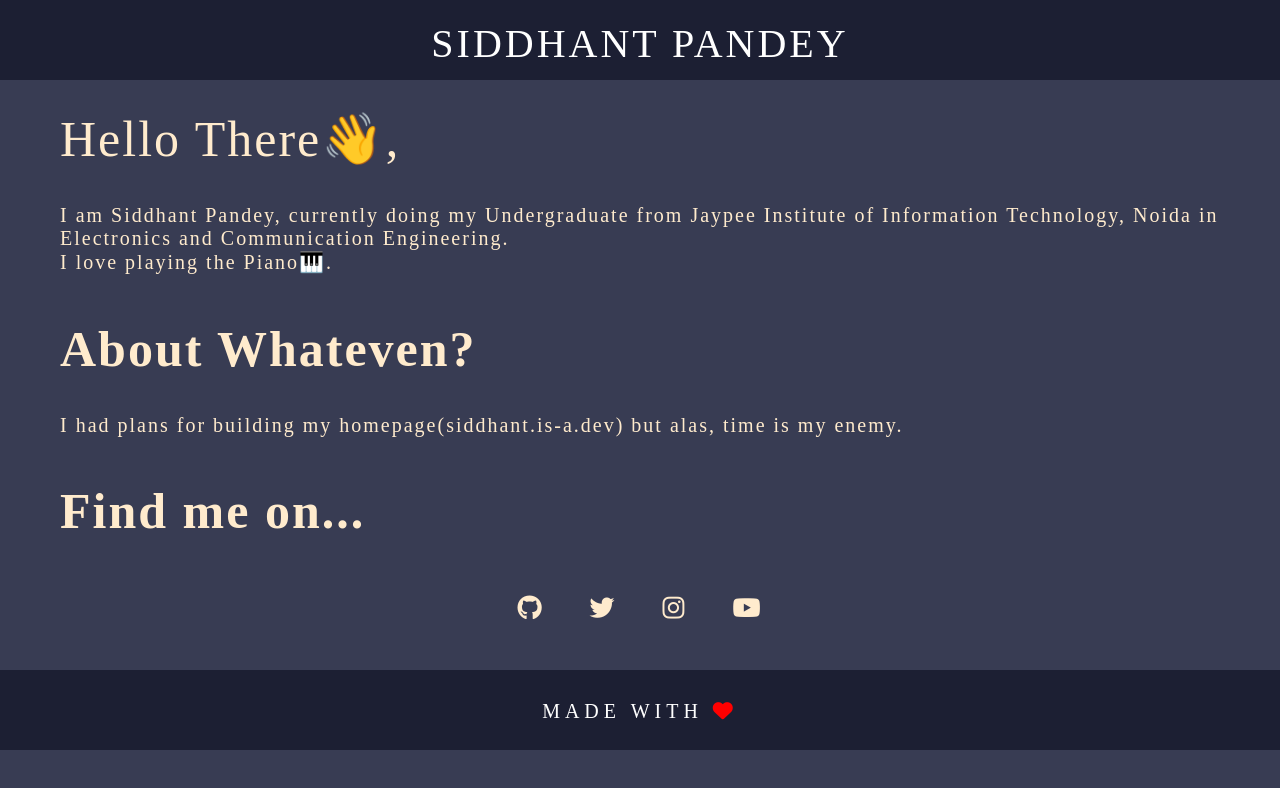
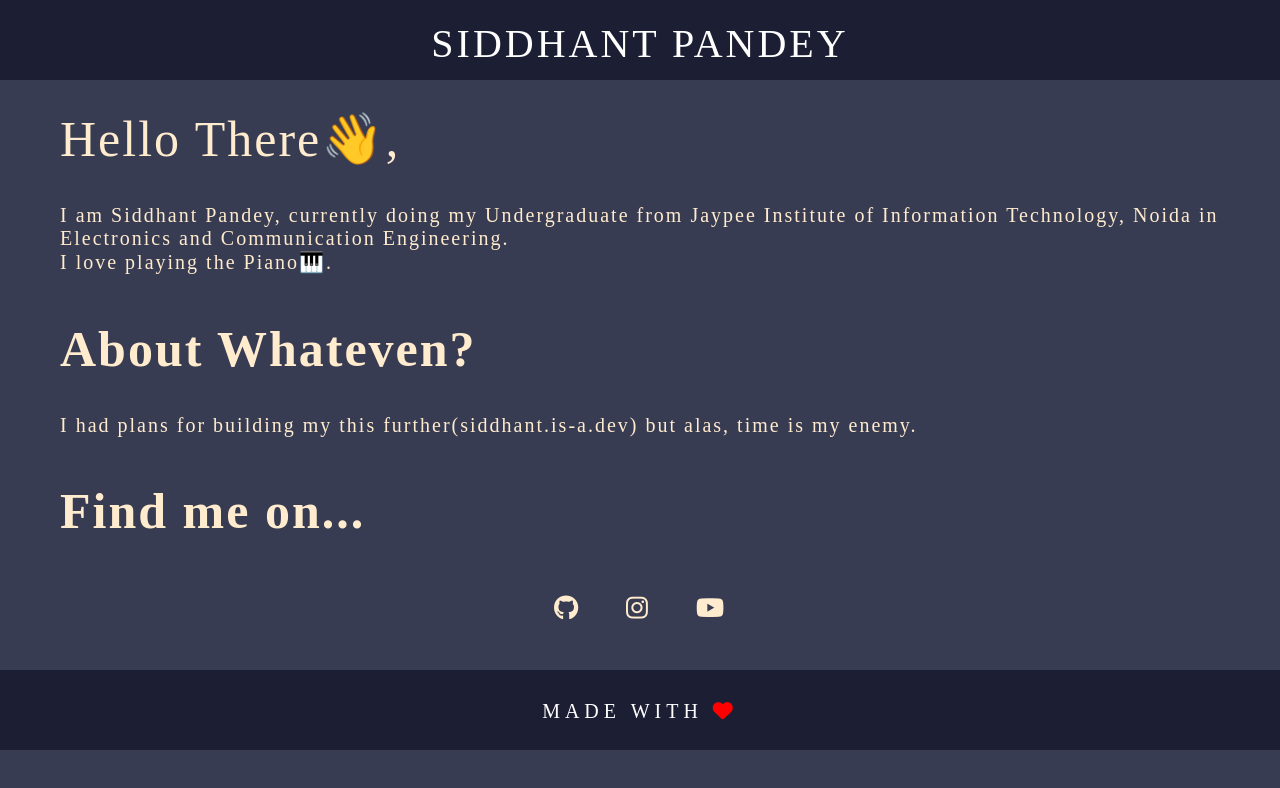
Before and after one commit to siddhant094/personal-website, a plain HTML site: page index.html in a window 1280 px wide. Drawn offline with Linux system fonts and the light colour scheme.

```diff
--- a/index.html
+++ b/index.html
@@ -22,17 +22,18 @@
             <div class=text>About Whateven?</div>
         </b><br><br>
         <div class="intro">
-            I had plans for building my homepage(siddhant.is-a.dev) but alas, time is my enemy.
+            I had plans for building my this further(siddhant.is-a.dev) but alas, time is my enemy.
         </div>
         <div class="find-me"><b>Find me on...</b></div><br><br>
         <div class="social-media">
             <a href="https://github.com/siddhant094" target="_blank" title="Github" alt="github">
                 <i class="fab fa-github"></i></a>
-            <a href="https://twitter.com/siddhanttp" target="_blank" title="Github" alt="twitter">
-                <i class="fab fa-twitter"></i></a>
+            <!-- <a href="https://twitter.com/siddhanttp" target="_blank" title="Github" alt="twitter">
+                <i class="fab fa-twitter"></i></a> -->
             <a href="https://instagram.com/siddhant094" target="_blank" title="Github" alt="instagram">
                 <i class="fab fa-instagram"></i></a>
-            <a href="https://www.youtube.com/channel/UCtlVtZn-NXks3VolFaU0Ykw" target="_blank" title="Github" alt="youtube">
+            <a href="https://www.youtube.com/channel/UCtlVtZn-NXks3VolFaU0Ykw" target="_blank" title="Github"
+                alt="youtube">
                 <i class="fab fa-youtube"></i></a>
         </div>
     </div>
```
